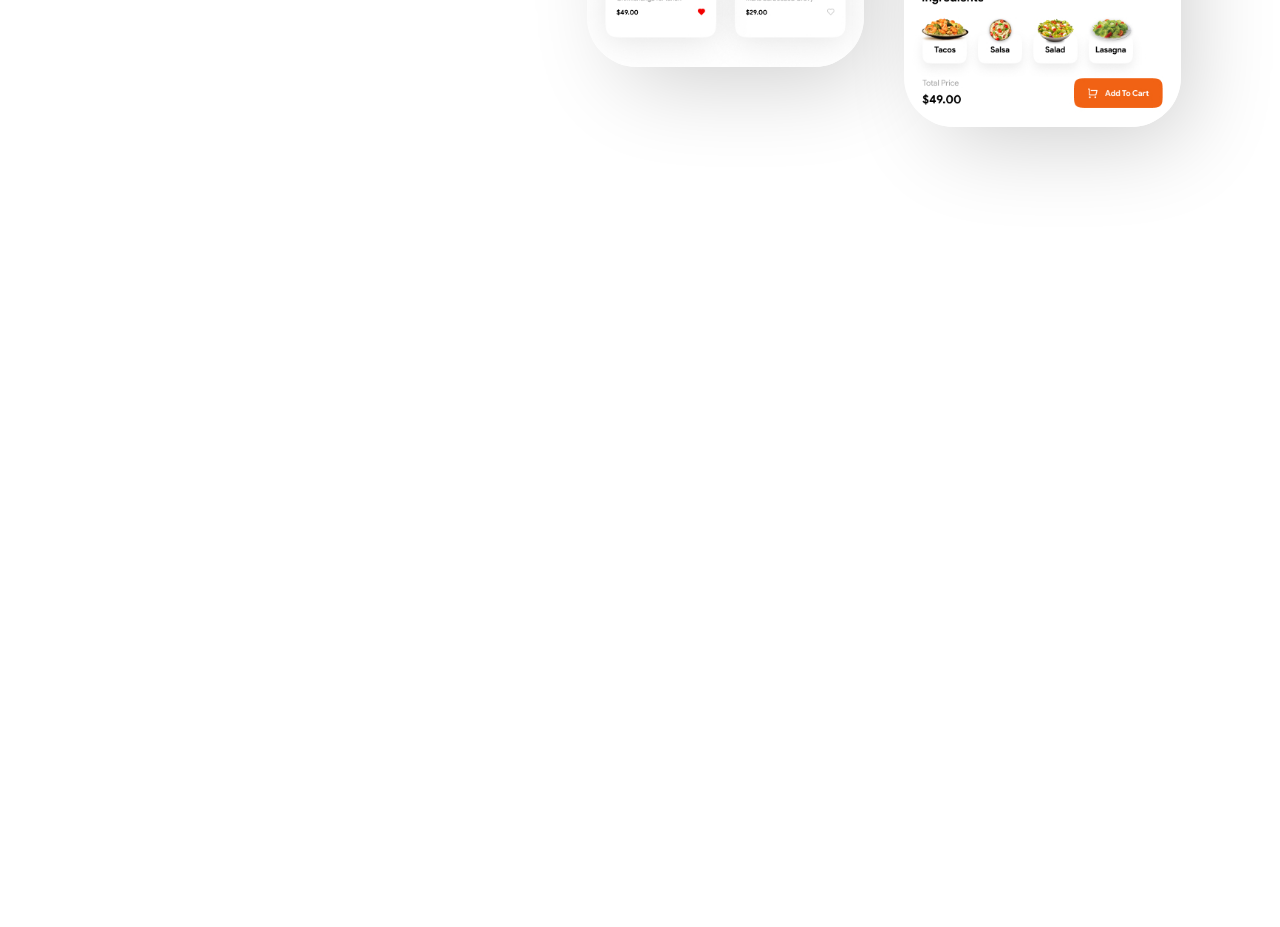
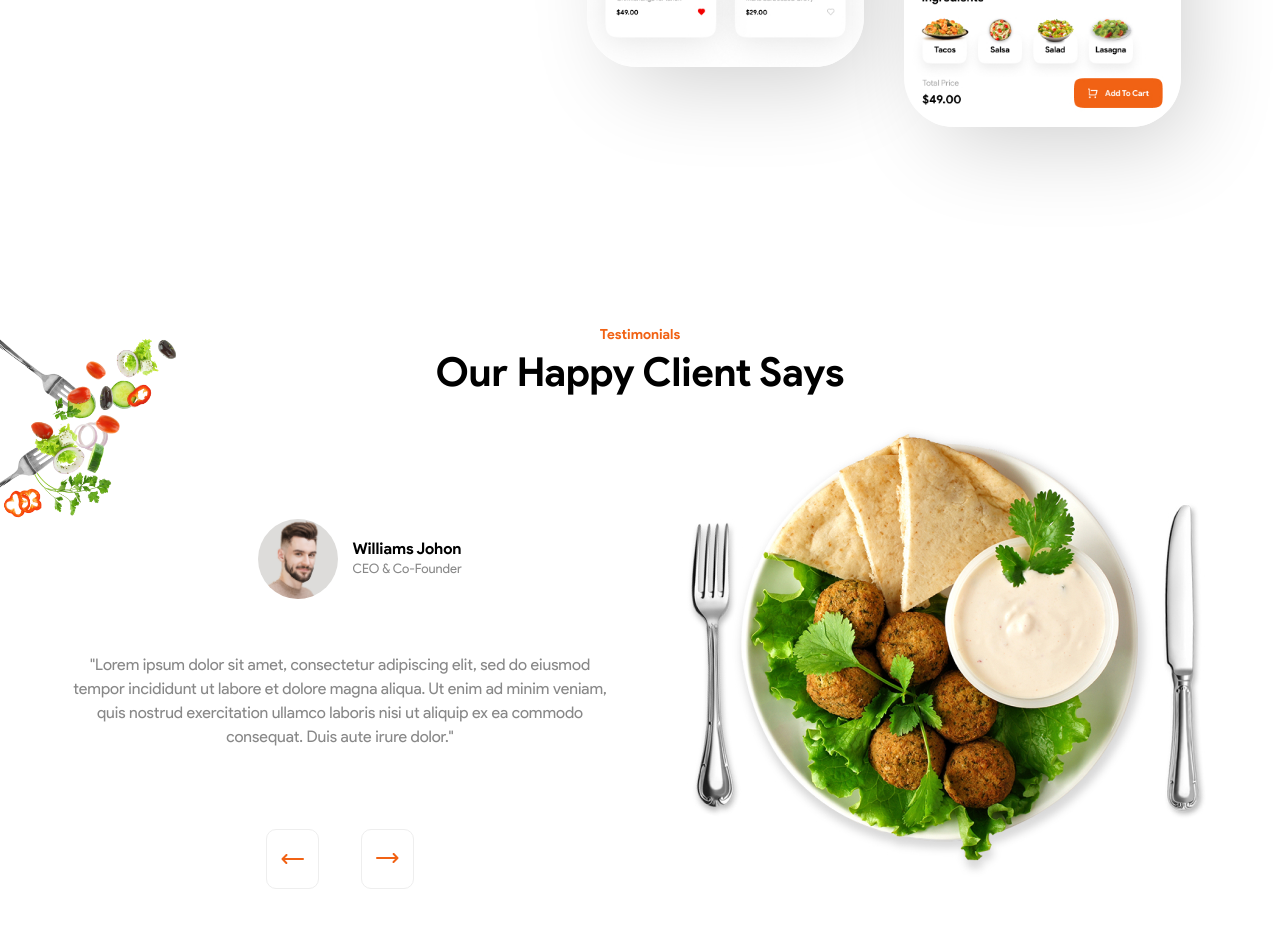
Before and after one commit to NeverMind109/Food-Bill, a website: page app/index.html in a window 1280 px wide. Shown: the part 4555-5482 px from the top of the page. Before the commit the page ends 4782 px from the top, so only its background shows below. Drawn offline with nearby package versions, Linux system fonts and the light colour scheme; files that its build step writes are made by us from their sources.

Commit message:
Created: Added Reviews Section

```diff
--- a/app/index.html
+++ b/app/index.html
@@ -397,6 +397,73 @@
         </div>
       </div>
     </aside>
+    <section class="section reviews">
+      <div class="container">
+        <span class="section__upper-title reviews__upper-title"
+          >Testimonials</span
+        >
+        <h2 class="section__title reviews__title">Our Happy Client Says</h2>
+        <div class="reviews__wrapper">
+          <div class="reviews__slider">
+            <div class="reviews__slide">
+              <div class="reviews__slide-profile">
+                <div class="reviews__slide-avatar">
+                  <img
+                    src="images/reviews-avatar.jpg"
+                    alt="Avatar"
+                    width="80"
+                    height="80"
+                  />
+                </div>
+                <div class="reviews__slide-author">
+                  <span class="reviews__slide-name">Williams Johon</span>
+                  <span class="reviews__slide-position">CEO & Co-Founder</span>
+                </div>
+              </div>
+              <div class="reviews__slide-text">
+                "Lorem ipsum dolor sit amet, consectetur adipiscing elit, sed do
+                eiusmod tempor incididunt ut labore et dolore magna aliqua. Ut
+                enim ad minim veniam, quis nostrud exercitation ullamco laboris
+                nisi ut aliquip ex ea commodo consequat. Duis aute irure dolor."
+              </div>
+            </div>
+            <div class="reviews__slide">
+              <div class="reviews__slide-profile">
+                <div class="reviews__slide-avatar">
+                  <img
+                    src="images/reviews-avatar.jpg"
+                    alt="Avatar"
+                    width="80"
+                    height="80"
+                  />
+                </div>
+                <div class="reviews__slide-author">
+                  <span class="reviews__slide-name">John Smith</span>
+                  <span class="reviews__slide-position">Client</span>
+                </div>
+              </div>
+              <div class="reviews__slide-text">
+                "Lorem ipsum dolor sit amet consectetur adipisicing elit.
+                Voluptatibus, molestiae quaerat est voluptatem laboriosam
+                impedit, assumenda adipisci aspernatur minima ut, illo quas.
+                Fugiat asperiores harum doloremque veniam, ab quas, quod magni
+                aliquid in illo tenetur nobis placeat laborum tempora id
+                voluptate sapiente perferendis maxime! Atque animi quisquam
+                aliquam assumenda reiciendis!"
+              </div>
+            </div>
+          </div>
+          <div class="reviews__dish">
+            <img
+              src="images/reviews-dish.jpg"
+              alt="Dish"
+              width="569"
+              height="483"
+            />
+          </div>
+        </div>
+      </div>
+    </section>
     <script src="js/main.min.js"></script>
   </body>
 </html>
--- a/app/js/main.js
+++ b/app/js/main.js
@@ -1,3 +1,10 @@
 $(function () {
-
-})
+  $(".reviews__slider").slick({
+    infinite: true,
+    fade: true,
+    nextArrow:
+      '<button class="reviews__slider-buttons reviews__slider-next"><svg width="23" height="11" viewBox="0 0 23 11" fill="none" xmlns="http://www.w3.org/2000/svg"><path class="reviews__slider-arrow" d="M17.5 10.0158C17.3684 10.0166 17.2379 9.99133 17.1161 9.94157C16.9943 9.89181 16.8834 9.81848 16.79 9.7258C16.6963 9.63283 16.6219 9.52223 16.5711 9.40038C16.5203 9.27852 16.4942 9.14781 16.4942 9.0158C16.4942 8.88379 16.5203 8.75308 16.5711 8.63122C16.6219 8.50936 16.6963 8.39876 16.79 8.3058L20.1 5.0158L16.92 1.7058C16.7337 1.51844 16.6292 1.26498 16.6292 1.0008C16.6292 0.736612 16.7337 0.483161 16.92 0.295798C17.013 0.20207 17.1236 0.127675 17.2454 0.0769067C17.3673 0.026138 17.498 0 17.63 0C17.762 0 17.8927 0.026138 18.0146 0.0769067C18.1364 0.127675 18.247 0.20207 18.34 0.295798L22.2 4.2958C22.3832 4.48273 22.4859 4.73404 22.4859 4.9958C22.4859 5.25755 22.3832 5.50887 22.2 5.6958L18.2 9.6958C18.1102 9.79273 18.0022 9.87092 17.882 9.92584C17.7619 9.98077 17.632 10.0113 17.5 10.0158V10.0158Z" fill="#F16214"/><line class="reviews__slider-line" x1="20" y1="5.01562" x2="1" y2="5.01562" stroke="#F16214" stroke-width="2" stroke-linecap="round"/></svg></button>',
+    prevArrow:
+      '<button class="reviews__slider-buttons reviews__slider-prev"><svg width="23" height="11" viewBox="0 0 23 11" fill="none" xmlns="http://www.w3.org/2000/svg"><path class="reviews__slider-arrow" d="M17.5 10.0158C17.3684 10.0166 17.2379 9.99133 17.1161 9.94157C16.9943 9.89181 16.8834 9.81848 16.79 9.7258C16.6963 9.63283 16.6219 9.52223 16.5711 9.40038C16.5203 9.27852 16.4942 9.14781 16.4942 9.0158C16.4942 8.88379 16.5203 8.75308 16.5711 8.63122C16.6219 8.50936 16.6963 8.39876 16.79 8.3058L20.1 5.0158L16.92 1.7058C16.7337 1.51844 16.6292 1.26498 16.6292 1.0008C16.6292 0.736612 16.7337 0.483161 16.92 0.295798C17.013 0.20207 17.1236 0.127675 17.2454 0.0769067C17.3673 0.026138 17.498 0 17.63 0C17.762 0 17.8927 0.026138 18.0146 0.0769067C18.1364 0.127675 18.247 0.20207 18.34 0.295798L22.2 4.2958C22.3832 4.48273 22.4859 4.73404 22.4859 4.9958C22.4859 5.25755 22.3832 5.50887 22.2 5.6958L18.2 9.6958C18.1102 9.79273 18.0022 9.87092 17.882 9.92584C17.7619 9.98077 17.632 10.0113 17.5 10.0158V10.0158Z" fill="#F16214"/><line class="reviews__slider-line" x1="20" y1="5.01562" x2="1" y2="5.01562" stroke="#F16214" stroke-width="2" stroke-linecap="round"/></svg></button>',
+  });
+});
--- a/app/scss/_blocks/_product.scss
+++ b/app/scss/_blocks/_product.scss
@@ -40,6 +40,7 @@
         line-height: 24px;
         padding-top: 16px;
         color: #000000;
+        padding-right: 40px;
     }
     &__card-info {
         display: flex;
--- /dev/null
+++ b/app/scss/_blocks/_reviews.scss
@@ -0,0 +1,99 @@
+.reviews {
+    background: url('../../images/reviews-bg.png') no-repeat;
+    background-position: top left;
+    background-size: 15%;
+    &__wrapper {
+        display: flex;
+        flex-direction: row;
+        flex-wrap: nowrap;
+    }
+    &__upper-title {
+        display: block;
+        margin-bottom: 6px;
+    }
+    &__title {
+        text-align: center;
+    }
+    &__slider {
+        position: relative;
+        max-width: 570px;
+        margin-right: 30px;
+        margin-top: 120px;
+    }
+    &__slider-buttons {
+        position: absolute;
+        bottom: 0;
+        background-color: #fff;
+        border: 1.5px solid #EEEEEE;
+        border-radius: 10px;
+        padding: 20px 14px;
+        cursor: pointer;
+    }
+    &__slider-next {
+        right: 37%;
+        &:hover {
+            border: 1.5px solid #F16214;
+            background-color: #F16214;
+            .reviews__slider-arrow {
+                fill: #fff;
+            }
+            .reviews__slider-line {
+                stroke: #fff;
+            }
+        }
+    }
+    &__slider-prev {
+        left: 37%;
+        svg {
+            transform: rotate(180deg);
+        }
+        &:hover {
+            border: 1.5px solid #F16214;
+            background-color: #F16214;
+            .reviews__slider-arrow {
+                fill: #fff;
+            }
+            .reviews__slider-line {
+                stroke: #fff;
+            }
+        }
+    }
+    &__slide {
+        display: flex;
+        flex-direction: column;
+        padding: 0 10px;
+    }
+    &__slide-profile {
+        display: flex;
+        flex-direction: row;
+        margin: 0 auto 54px 35%;
+    }
+    &__slide-avatar {
+        img {
+            border-radius: 50%;
+            object-fit: cover;
+        }
+    }
+    &__slide-author {
+        display: flex;
+        flex-direction: column;
+        justify-content: center;
+        margin-left: 15px;
+    }
+    &__slide-name {
+        line-height: 19px;
+        color: #000000;
+        margin-bottom: 3px;
+    }
+    &__slide-position {
+        font-family: 'ProductSans-Regular', sans-serif;
+        font-weight: 400;
+        font-size: 13px;
+        line-height: 16px;
+    }
+    &__slide-text {
+        font-family: 'ProductSans-Regular', sans-serif;
+        font-weight: 400;
+        text-align: center;
+    }
+}
--- a/app/scss/style.scss
+++ b/app/scss/style.scss
@@ -7,5 +7,6 @@
 @import "_blocks/_services.scss";
 @import "_blocks/_product.scss";
 @import "_blocks/_mobile-app.scss";
+@import "_blocks/_reviews.scss";
 
 @import "_media.scss";
```
Also changed, not shown: app/css/style.min.css, app/images/reviews-avatar.jpg (added), app/images/reviews-bg.png (added), app/images/reviews-dish.jpg (added), app/js/main.min.js.
